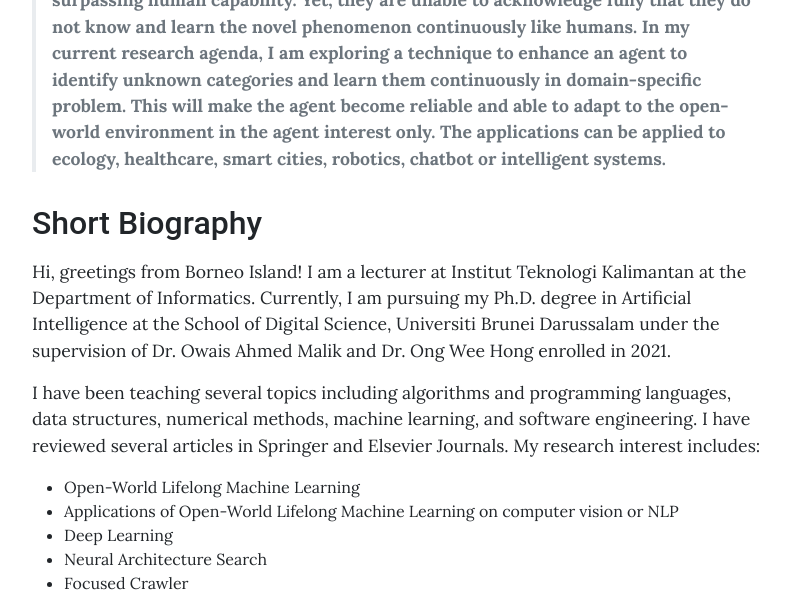
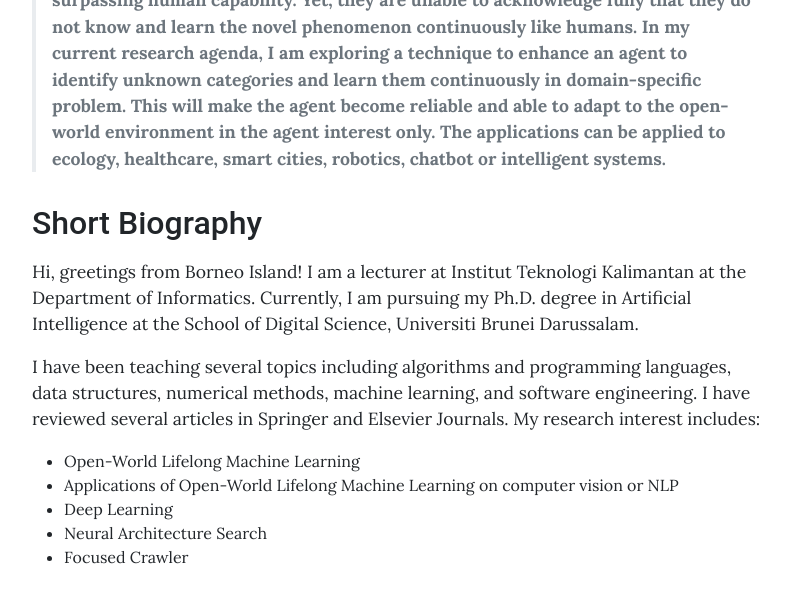
Before and after one commit to gusti-alfarisy/gusti-alfarisy.github.io, a Jekyll site: the page built from pages/home.md, in a window 1280 px wide and 900 px high, scrolled down 1201 px, cut to the strip 0-606 px from the top of the window. Shown: the whole strip, without its empty margins (240-1030 px from the left). Built offline with Jekyll 4.4.1, drawn with Linux system fonts in a browser that asks for light colours.

Commit message:
updating pages

```diff
--- a/pages/home.md
+++ b/pages/home.md
@@ -24,7 +24,7 @@ ___
 
 ## Short Biography
 
-Hi, greetings from Borneo Island! I am a lecturer at Institut Teknologi Kalimantan at the Department of Informatics. Currently, I am pursuing my Ph.D. degree in Artificial Intelligence at the School of Digital Science, Universiti Brunei Darussalam under the supervision of Dr. Owais Ahmed Malik and Dr. Ong Wee Hong enrolled in 2021.
+Hi, greetings from Borneo Island! I am a lecturer at Institut Teknologi Kalimantan at the Department of Informatics. Currently, I am pursuing my Ph.D. degree in Artificial Intelligence at the School of Digital Science, Universiti Brunei Darussalam.
 
 I have been teaching several topics including algorithms and programming languages, data structures, numerical methods, machine learning, and software engineering. I have reviewed several articles in Springer and Elsevier Journals. My research interest includes:
 
```
